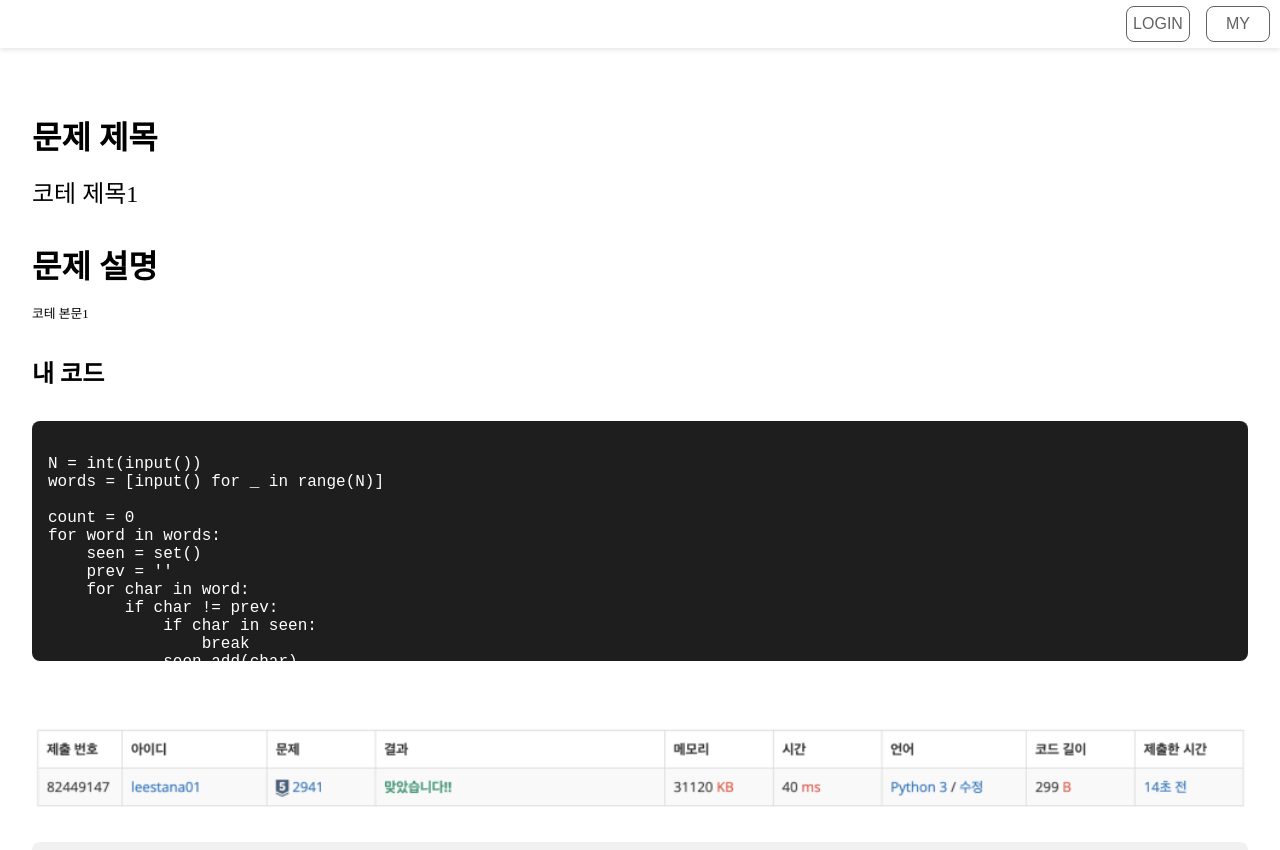
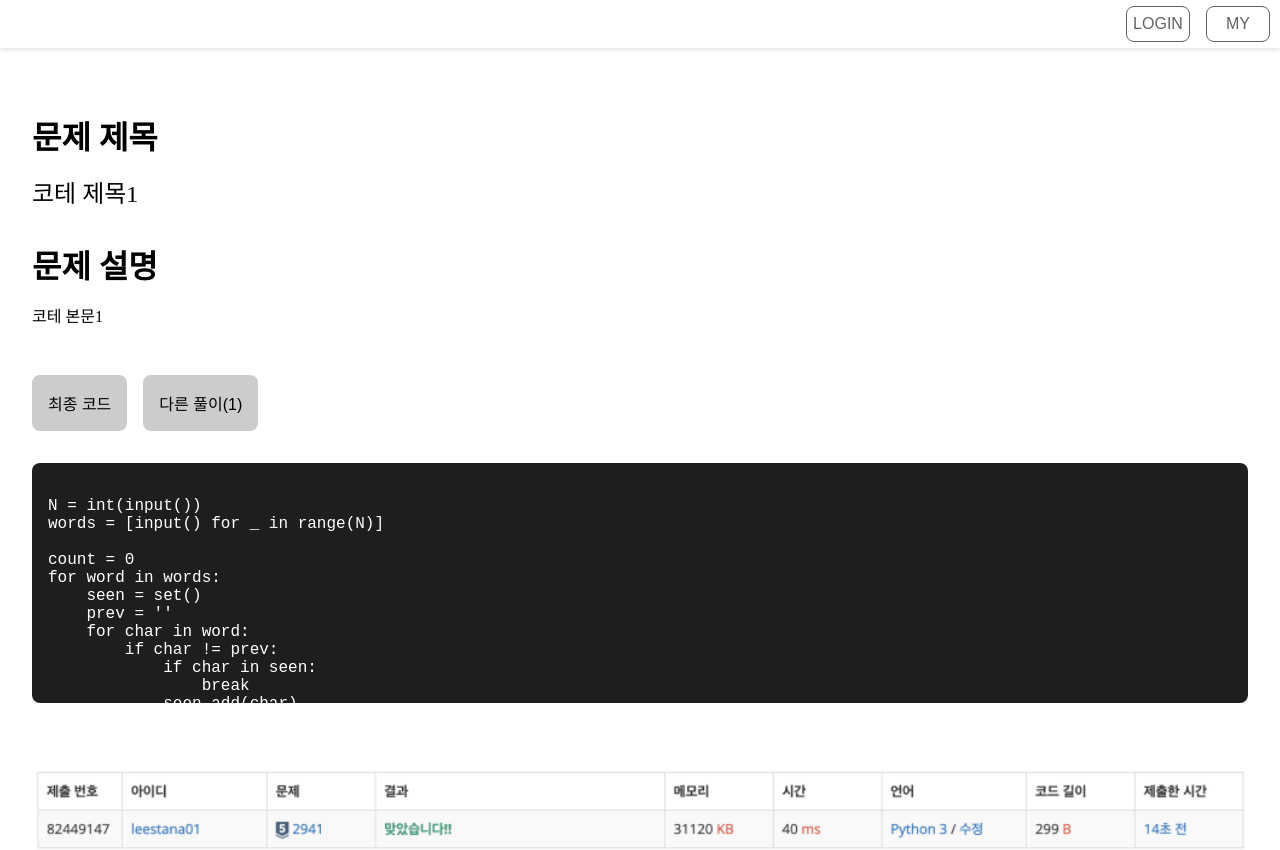
Before and after one commit to AlgorithmGenerator/AlgorithmGenerator-Web, a React (Vite) app in the folder conomoproject/: page /writecodepage in a window 1280 px wide. Shown: the top 850 px of the page. Built offline with nearby package versions, Linux system fonts and the light colour scheme.

Commit message:
[ADD] writecode 페이지 2차 디자인 추가

```diff
--- a/conomoproject/src/pages/mainpage/MoimSpace/WriteCode.jsx
+++ b/conomoproject/src/pages/mainpage/MoimSpace/WriteCode.jsx
@@ -1,4 +1,4 @@
-import React from 'react';
+import React, { useState } from 'react';
 import styled from 'styled-components';
 import { useNavigate } from 'react-router-dom';
 import CustomColumn from '../../../components/container/CustomColumn';
@@ -44,6 +44,7 @@ const CodeContainer = styled.div`
   margin-top: 1rem;
   white-space: pre-wrap;
   width: 100%;
+  transition: all 0.5s ease; /* 부드러운 전환을 위한 애니메이션 */
 
   /* 스크롤바 스타일 */
   &::-webkit-scrollbar {
@@ -81,9 +82,27 @@ const ContentContainer = styled.div`
 
 const ButtonRow = styled.div`
   display: flex;
-  justify-content: space-between;
+  justify-content: flex-start;
+  gap: 1rem;
   width: 100%;
-  margin-top: 2rem;
+  margin-top: 1rem;
+  overflow-x: auto; /* 가로 스크롤 */
+  white-space: nowrap; /* 줄바꿈 방지 */
+
+  /* 스크롤바 스타일 */
+  &::-webkit-scrollbar {
+    height: 12px; /* 세로 스크롤바와의 높이 균형을 맞추기 위해 설정 */
+  }
+
+  &::-webkit-scrollbar-thumb {
+    background-color: #D9D9D9;
+    border-radius: 1rem;
+  }
+
+  &::-webkit-scrollbar-track {
+    background-color: #f1f1f1;
+    border-radius: 1rem;
+  }
 `;
 
 const Button = styled.button`
@@ -102,10 +121,7 @@ const Button = styled.button`
 const WriteCodePage = () => {
     const navigate = useNavigate();
 
-    const codeData = {
-        title: '코테 제목1',
-        content: '코테 본문1',
-        code: `
+    const originalCode = `
 N = int(input())
 words = [input() for _ in range(N)]
 
@@ -123,9 +139,35 @@ for word in words:
         count += 1
 
 print(count)
-    `,
-        imagePath: 'ex_certificateImg.png',
-        goodPoints: '이러쿵저러쿵 너무 어려웠엉',
+  `;
+
+    const alternativeCode = `
+word = input()
+croatia = ["c=", "c-", "dz=", "d-", "lj", "nj", "s=", "z="]
+count, i = 0, 0
+
+while i < len(word):
+    for now in croatia:
+        if word[i:i+len(now)] == now:
+            i += len(now)
+            break
+    else:
+        i += 1
+        count += 1
+
+print(count)
+  `;
+
+    const [currentCode, setCurrentCode] = useState(originalCode);
+    const [isOriginalCode, setIsOriginalCode] = useState(true);
+
+    const handleToggleCode = () => {
+        if (isOriginalCode) {
+            setCurrentCode(alternativeCode);
+        } else {
+            setCurrentCode(originalCode);
+        }
+        setIsOriginalCode(!isOriginalCode);
     };
 
     return (
@@ -136,7 +178,7 @@ print(count)
                         <CustomFont color='black' font='2rem' fontWeight='bold'>문제 제목</CustomFont>
                     </CustomRow>
                     <CustomRow width='100%' alignItems='center' justifyContent='flex-start'>
-                        <CustomFont color='black' font='1.5rem'>{codeData.title}</CustomFont>
+                        <CustomFont color='black' font='1.5rem'>코테 제목1</CustomFont>
                     </CustomRow>
                 </CustomColumn>
 
@@ -145,25 +187,27 @@ print(count)
                         <CustomFont color='black' fontWeight='bold' font='2rem'>문제 설명</CustomFont>
                     </CustomRow>
                     <CustomRow width='100%' alignItems='center' justifyContent='flex-start'>
-                        <CustomFont color='black' font='0.8rem'>{codeData.content}</CustomFont>
+                        <CustomFont color='black' font='1rem'>코테 본문1</CustomFont>
                     </CustomRow>
                 </CustomColumn>
 
                 <CustomColumn width='100%' alignItems='center' justifyContent='center' gap='1rem'>
-                    <CustomRow width='100%' alignItems='center' justifyContent='flex-start' gap='1rem'>
-                        <CustomFont color='black' fontWeight='bold' font='1.5rem'>내 코드</CustomFont>
-                    </CustomRow>
+                    <ButtonRow>
+                        <Button onClick={() => setCurrentCode(originalCode)}>최종 코드</Button>
+                        <Button onClick={handleToggleCode}>다른 풀이(1)</Button>
+                        {/* 다른 풀이가 추가될수록 버튼이 늘어나야 한다 */}
+                    </ButtonRow>
 
                     <CodeContainer>
-                        {codeData.code}
+                        {currentCode}
                     </CodeContainer>
                 </CustomColumn>
 
-                <ImageContainer src={codeData.imagePath} alt="증빙 이미지" />
+                <ImageContainer src={'ex_certificateImg.png'} alt="증빙 이미지" />
 
                 <ContentContainer>
                     <CustomFont color='black' font='1.2rem' fontWeight='bold'>느낀 점</CustomFont>
-                    <CustomFont color='black' font='1rem'>{codeData.goodPoints}</CustomFont>
+                    <CustomFont color='black' font='1rem'>좋았던 점</CustomFont>
                 </ContentContainer>
 
                 <CustomRow width='100%' alignItems='center' justifyContent='flex-end' gap='1rem'>
```
